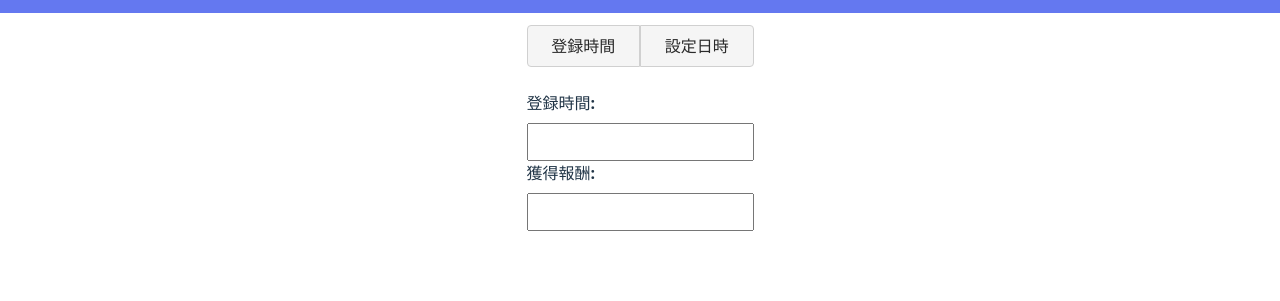
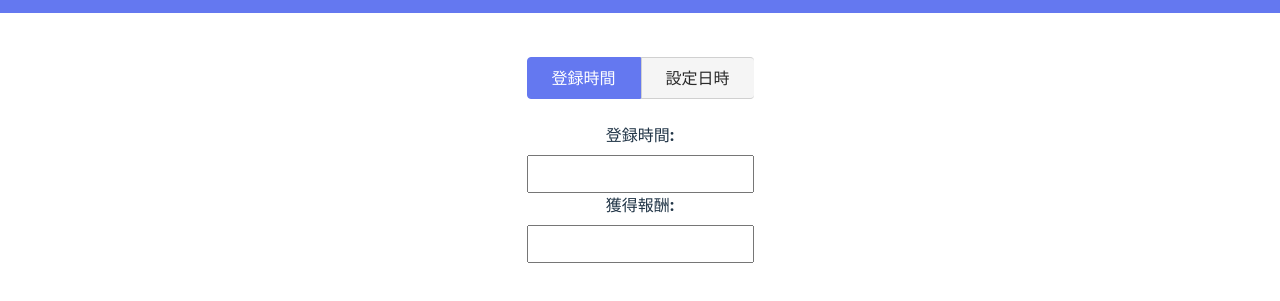
Before and after one commit to neri/helper-calc, a website built with Vite: page ts/index.html in a window 1280 px wide. Shown: the part 55-356 px from the top of the page. Built offline with nearby package versions, Linux system fonts and the light colour scheme.

Commit message:
Adjust design

```diff
--- a/ts/src/helper-calc-app.ts
+++ b/ts/src/helper-calc-app.ts
@@ -30,8 +30,10 @@
         this.helperCalcContainer.innerHTML = `
             <div id="calc-form">
                 <div id="mode-selection">
-                    <label><input type="radio" name="input-mode" value="hours" ${savedMode === 'hours' ? 'checked' : ''}> 登録時間</label>
-                    <label><input type="radio" name="input-mode" value="datetime" ${savedMode === 'datetime' ? 'checked' : ''}> 設定日時</label>
+                    <input type="radio" name="input-mode" value="hours" id="mode-hours" ${savedMode === 'hours' ? 'checked' : ''}>
+                    <label for="mode-hours">登録時間</label>
+                    <input type="radio" name="input-mode" value="datetime" id="mode-datetime" ${savedMode === 'datetime' ? 'checked' : ''}>
+                    <label for="mode-datetime">設定日時</label>
                 </div>
                 <div id="hours-input" ${savedMode === 'datetime' ? 'style="display: none;"' : ''}>
                     <label for="hours">登録時間:</label>
--- a/ts/src/style.css
+++ b/ts/src/style.css
@@ -95,10 +95,6 @@
         --tab-checked-border-color: #3a3d7a;
         --tab-checked-text-color: white;
     }
-}
-
---tab-checked-text-color: white;
-}
 }
 
 /* App styles */
@@ -229,6 +225,10 @@
     margin-bottom: 1rem;
 }
 
+#mode-selection input[type="radio"] {
+    display: none;
+}
+
 /* ダークモード（デフォルト）: 暗い背景、明るい文字 */
 #mode-selection label {
     flex: 1;
@@ -238,27 +238,27 @@
     color: var(--tab-label-text-color);
     cursor: pointer;
     text-align: center;
-    transition: background-color 0.3s, border-color 0.3s;
+    transition: background-color 0.3s, border-color 0.3s, color 0.3s;
+    border-right: 1px solid var(--tab-label-border-color);
+}
+
+#mode-selection label:first-of-type {
+    border-radius: 4px 0 0 4px;
+    border-right: 1px solid var(--tab-label-border-color);
+}
+
+#mode-selection label:last-of-type {
+    border-radius: 0 4px 4px 0;
+    border-right: none;
 }
 
 #mode-selection label:hover {
     background-color: var(--tab-label-hover-bg-color);
 }
 
-#mode-selection label:first-child {
-    border-radius: 4px 0 0 4px;
-}
-
-#mode-selection label:last-child {
-    border-radius: 0 4px 4px 0;
-}
-
-#mode-selection input[type="radio"] {
-    display: none;
-}
-
 #mode-selection input[type="radio"]:checked+label {
     background-color: var(--tab-checked-bg-color);
     border-color: var(--tab-checked-border-color);
     color: var(--tab-checked-text-color);
+    font-weight: bold;
 }
```
